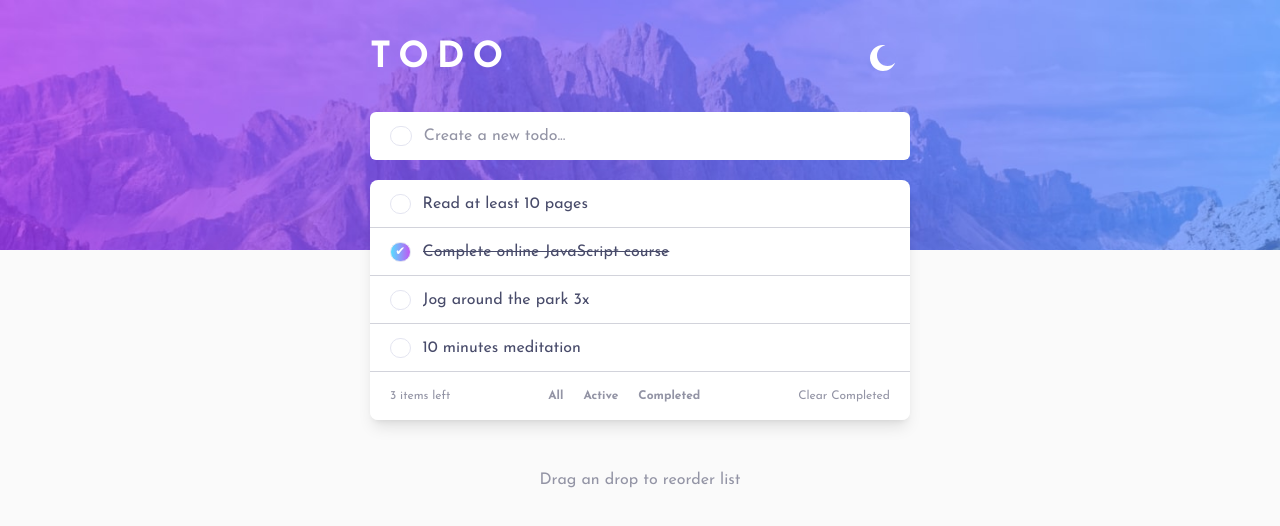
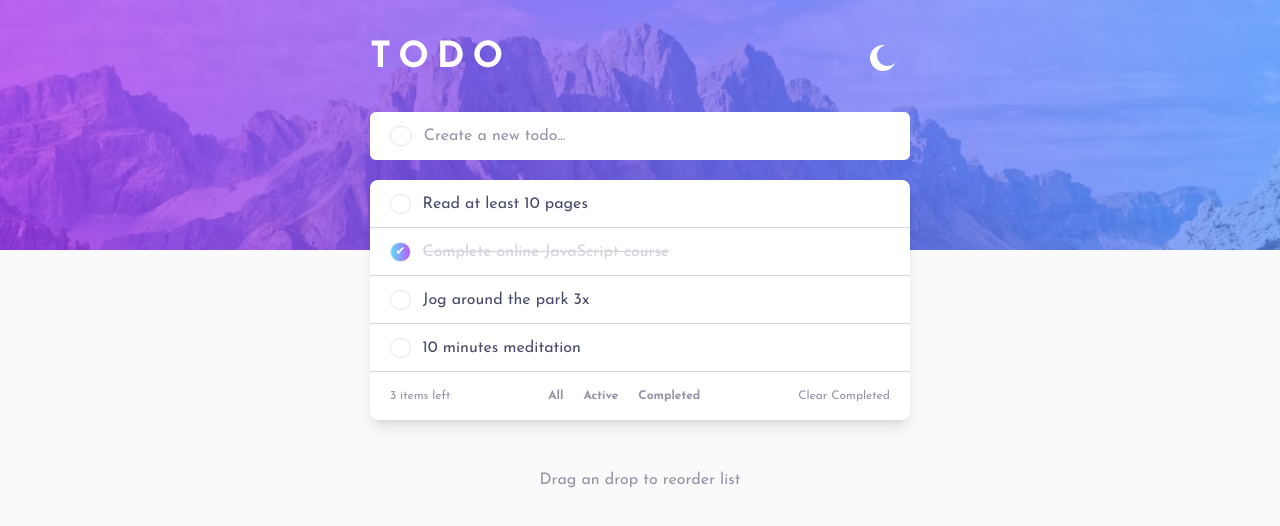
Before and after one commit to rockethelll/todo-app, a React (Vite) app: page / in a window 1280 px wide. Shown: the top 526 px of the page. Built offline with nearby package versions, Linux system fonts and the light colour scheme.

Commit message:
fix css bug when todo completed

```diff
--- a/src/components/TodoItem.tsx
+++ b/src/components/TodoItem.tsx
@@ -30,9 +30,6 @@ const TodoItem = ({ id, text, completed }: Todo) => {
     >
       <input
         type='checkbox'
-        // className={`peer w-[26px] sm:w-6 h-5 ml-5 mr-3 border rounded-full appearance-none cursor-pointer border-checkbox flex justify-center items-center ${
-        //   completed ? checkboxCompleted : ''
-        // }`}
         className={clsx(
           'peer w-[26px] sm:w-6 h-5 ml-5 mr-3 border rounded-full appearance-none cursor-pointer border-checkbox flex justify-center items-center',
           { [checkboxCompleted]: completed },
@@ -45,8 +42,11 @@ const TodoItem = ({ id, text, completed }: Todo) => {
         type='text'
         name='todo'
         className={clsx(
-          'w-full text-xs sm:text-base bg-secondary focus:outline-none text-incomplete hover:cursor-pointer touch-none select-none',
-          { 'line-through text-complete': completed },
+          'w-full text-xs sm:text-base bg-secondary focus:outline-none hover:cursor-pointer touch-none select-none',
+          {
+            'line-through text-complete': completed,
+            'text-incomplete': !completed,
+          },
         )}
         value={text}
         readOnly
```
